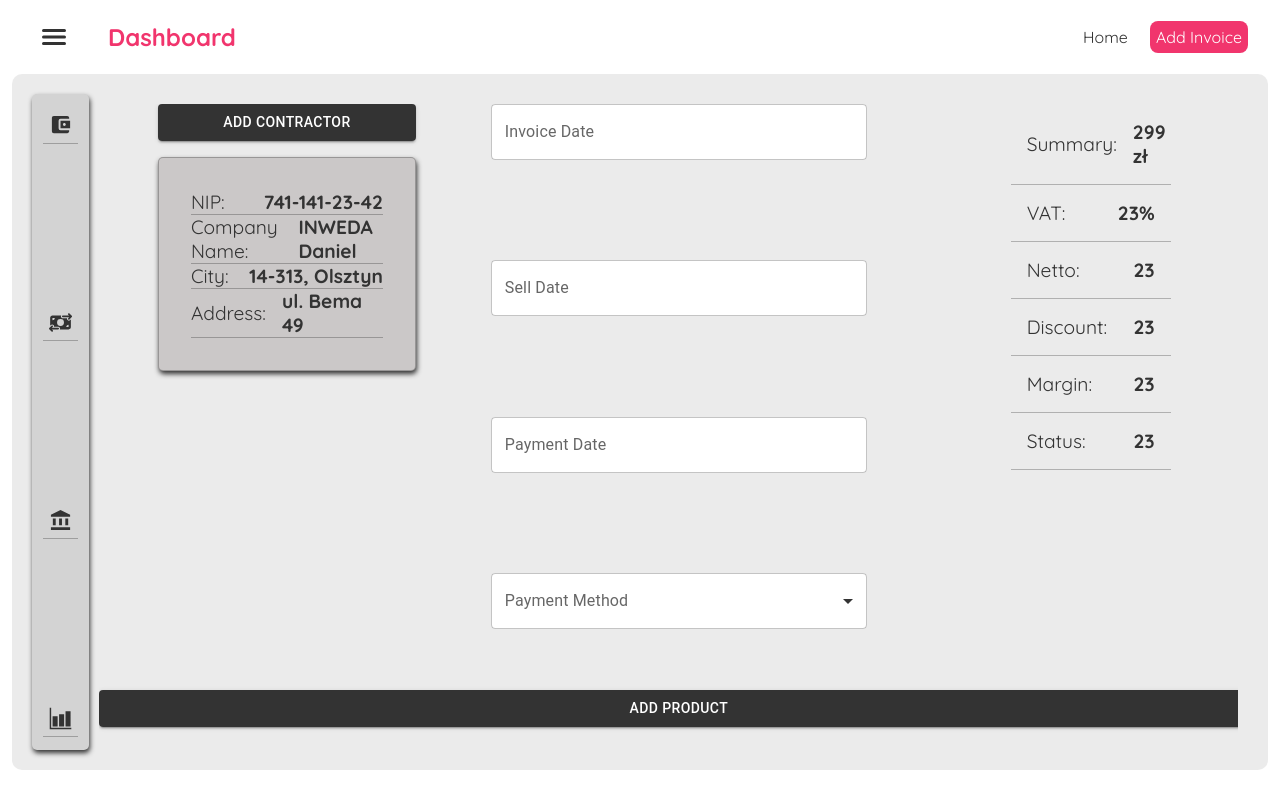
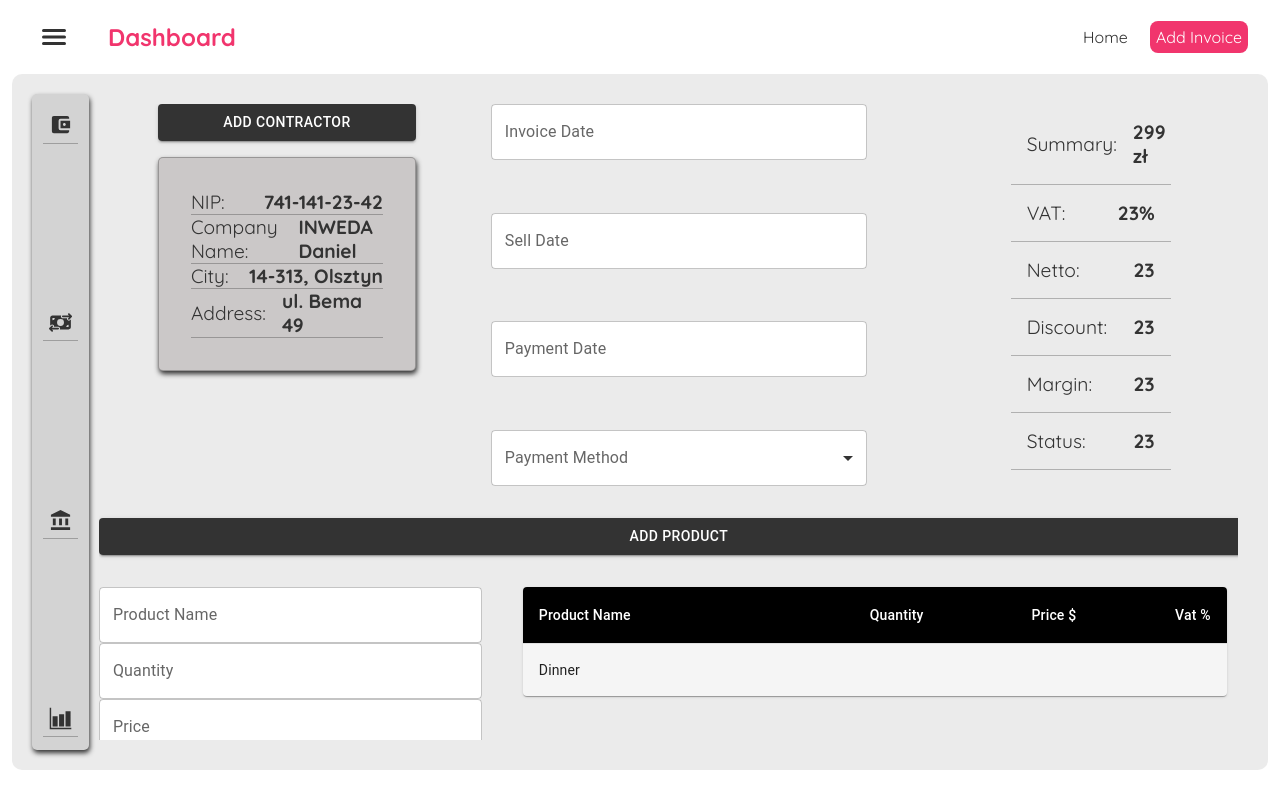
Before and after one commit to Kaldinn/Invoices, a React (Create React App) app: page /add_invoice in a window 1280 px wide. Both pictures are taken after a click on the button "ADD PRODUCT". Built offline with nearby package versions, Linux system fonts and the light colour scheme.

Commit message:
Add new table with products

```diff
--- /dev/null
+++ b/global.css
@@ -0,0 +1,40 @@
+@import url('https://fonts.googleapis.com/css2?family=Quicksand:wght@300;400;500;600;700&display=swap');
+
+/* base styles */
+* {
+  margin: 0;
+  font-family: "Quicksand";
+  color: #333;
+}
+
+.App{
+  height: 100vh;
+  overflow: hidden;
+}
+
+
+.content {
+  max-width: 95vw;
+  height: 82vh;
+  margin: auto;
+  padding: 20px;
+  background-color: rgba(207, 207, 207, 0.413);
+  border-radius: 10px;
+  display: flex;
+  justify-content: space-between;
+}
+
+*::-webkit-scrollbar {
+  width: 0.4em;
+  border-radius: 8px;
+}
+
+*::-webkit-scrollbar-track {
+  box-shadow: inset 0 0 6px rgba(0, 0, 0, 0.00);
+}
+
+*::-webkit-scrollbar-thumb {
+  background-color: rgba(0, 0, 0, 0.1);
+  outline: 1px solid slategrey;
+  border-radius: 8px;
+}
--- a/src/AddInvoiceView/FormInvoices.css
+++ b/src/AddInvoiceView/FormInvoices.css
@@ -1,7 +1,7 @@
 .add-invoice{
     display: grid;
     grid-template-columns: 33% 33% 33%;
-    grid-template-rows: 40% 40% 20%;
+    grid-template-rows: repeat(7, 1fr);
     margin: 10px;
     grid-gap: 1rem;
     width: 100%;
@@ -40,15 +40,23 @@
     justify-content: center;
     align-items: center;
     grid-column: 1/4;
-    grid-row: 3/4;
+    grid-row: 4/5;
 
 }
 .add-product-button button{
     width: 100%;
 }
-.products{
+.add-product-form{
+    grid-column: 1/4;
+    grid-row: 6/7;
+    display: grid;
+    grid-template-columns: repeat(3,33%);
+    grid-template-rows: 50% 50%;
+}
+.product-list{
+    grid-column: 2/4;
+    grid-row: 6/7;
     display: flex;
-    justify-content: center;
-    align-items: center;
-    grid-column: 1/4;
+    align-items: flex-start;
+    margin: 0 2rem 0 2rem;
 }
--- a/src/AddInvoiceView/FormInvoices.jsx
+++ b/src/AddInvoiceView/FormInvoices.jsx
@@ -5,6 +5,7 @@ import AddContractor from '../FormComponents/AddInvoice/AddContractor/AddContrac
 import Summary from '../FormComponents/AddInvoice/Summary/Summary.jsx'
 import AddProduct from '../FormComponents/AddInvoice/AddProduct/AddProduct.jsx';
 import "./FormInvoices.css"
+import ProductsList from '../FormComponents/ProductsList/ProductsList.jsx';
 
   const addProductButton = {
     "&":{
@@ -22,16 +23,13 @@ const FormInvoices = () => {
 
   const [isHidden, setIsHidden] = useState(false)
 
-
   const handleVisibilityProductDiv = () => {
     setIsHidden(prevIsHidden => !prevIsHidden);
   }
 
 
-
   return (
     <form className='add-invoice'>
-
       <div className='contractor'>
         <AddContractor />
       </div>
@@ -47,9 +45,14 @@ const FormInvoices = () => {
         </Button>
       </div>
       {isHidden && (
-        <div className='products'>
+        <>
+        <div className='add-product-form'>
           <AddProduct />
         </div>
+        <div className='product-list'>
+          <ProductsList />
+        </div>
+      </>
       )}
 
 
--- a/src/FormComponents/AddInvoice/AddProduct/AddProduct.css
+++ b/src/FormComponents/AddInvoice/AddProduct/AddProduct.css
@@ -1,4 +1,6 @@
 .add-product{
+    grid-row: 1/2;
+    grid-column: 1/2;
     display: flex;
-    justify-content: space-around;
+    flex-direction: column;
 }
--- a/src/FormComponents/AddInvoice/AddProduct/AddProduct.jsx
+++ b/src/FormComponents/AddInvoice/AddProduct/AddProduct.jsx
@@ -48,7 +48,6 @@ const AddProduct = () => {
       console.error('Error adding product:', error.message);
     }
   };
-
   return (
     <div className="add-product">
       <TextField
@@ -72,7 +71,7 @@ const AddProduct = () => {
         value={price}
         onChange={(e) => setPrice(e.target.value)}
       />
-      <FormControl style={{ width: '5vw' }}>
+      <FormControl fullWidth>
         <InputLabel id="vat-label">Vat</InputLabel>
         <Select
           labelId="vat-label"
--- /dev/null
+++ b/src/FormComponents/ProductsList/ProductsList.jsx
@@ -0,0 +1,65 @@
+import * as React from 'react';
+import { styled } from '@mui/material/styles';
+import Table from '@mui/material/Table';
+import TableBody from '@mui/material/TableBody';
+import TableCell, { tableCellClasses } from '@mui/material/TableCell';
+import TableContainer from '@mui/material/TableContainer';
+import TableHead from '@mui/material/TableHead';
+import TableRow from '@mui/material/TableRow';
+import Paper from '@mui/material/Paper';
+
+const StyledTableCell = styled(TableCell)(({ theme }) => ({
+  [`&.${tableCellClasses.head}`]: {
+    backgroundColor: theme.palette.common.black,
+    color: theme.palette.common.white,
+  },
+  [`&.${tableCellClasses.body}`]: {
+    fontSize: 14,
+  },
+}));
+
+const StyledTableRow = styled(TableRow)(({ theme }) => ({
+  '&:nth-of-type(odd)': {
+    backgroundColor: theme.palette.action.hover,
+  },
+  '&:last-child td, &:last-child th': {
+    border: 0,
+  },
+}));
+
+function createData(name, calories, fat, carbs, protein) {
+  return { name, calories, fat, carbs, protein };
+}
+
+const rows = [
+  createData('Dinner', 159, 6.0, 24),
+];
+
+export default function ProductsList() {
+  return (
+    <TableContainer component={Paper}>
+      <Table sx={{ minWidth: 700 }} aria-label="customized table">
+        <TableHead>
+          <TableRow>
+            <StyledTableCell>Product Name</StyledTableCell>
+            <StyledTableCell align="right">Quantity</StyledTableCell>
+            <StyledTableCell align="right">Price&nbsp;$</StyledTableCell>
+            <StyledTableCell align="right">Vat&nbsp;%</StyledTableCell>
+          </TableRow>
+        </TableHead>
+        <TableBody>
+          {rows.map((row) => (
+            <StyledTableRow key={row.name}>
+              <StyledTableCell component="th" scope="row">
+                {row.name}
+              </StyledTableCell>
+              <StyledTableCell align="right"></StyledTableCell>
+              <StyledTableCell align="right"></StyledTableCell>
+              <StyledTableCell align="right"></StyledTableCell>
+            </StyledTableRow>
+          ))}
+        </TableBody>
+      </Table>
+    </TableContainer>
+  );
+}
```
Also changed, not shown: App.js (added, +23 -0 lines), index.js (added, +12 -0 lines), src/FormComponents/ProductsList/ProductsList.css (added), 1 other file (tests, documents, lock files or other folders).
